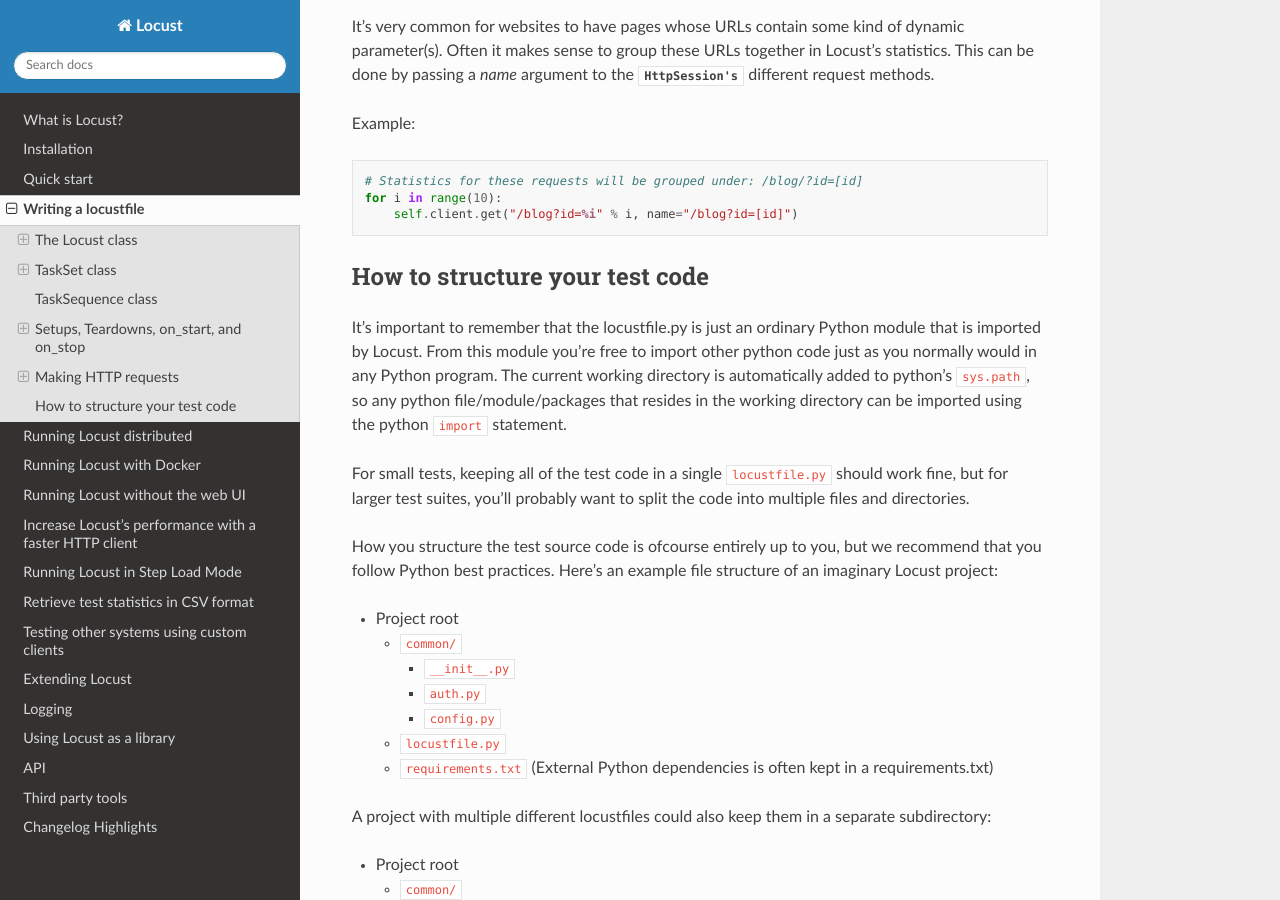
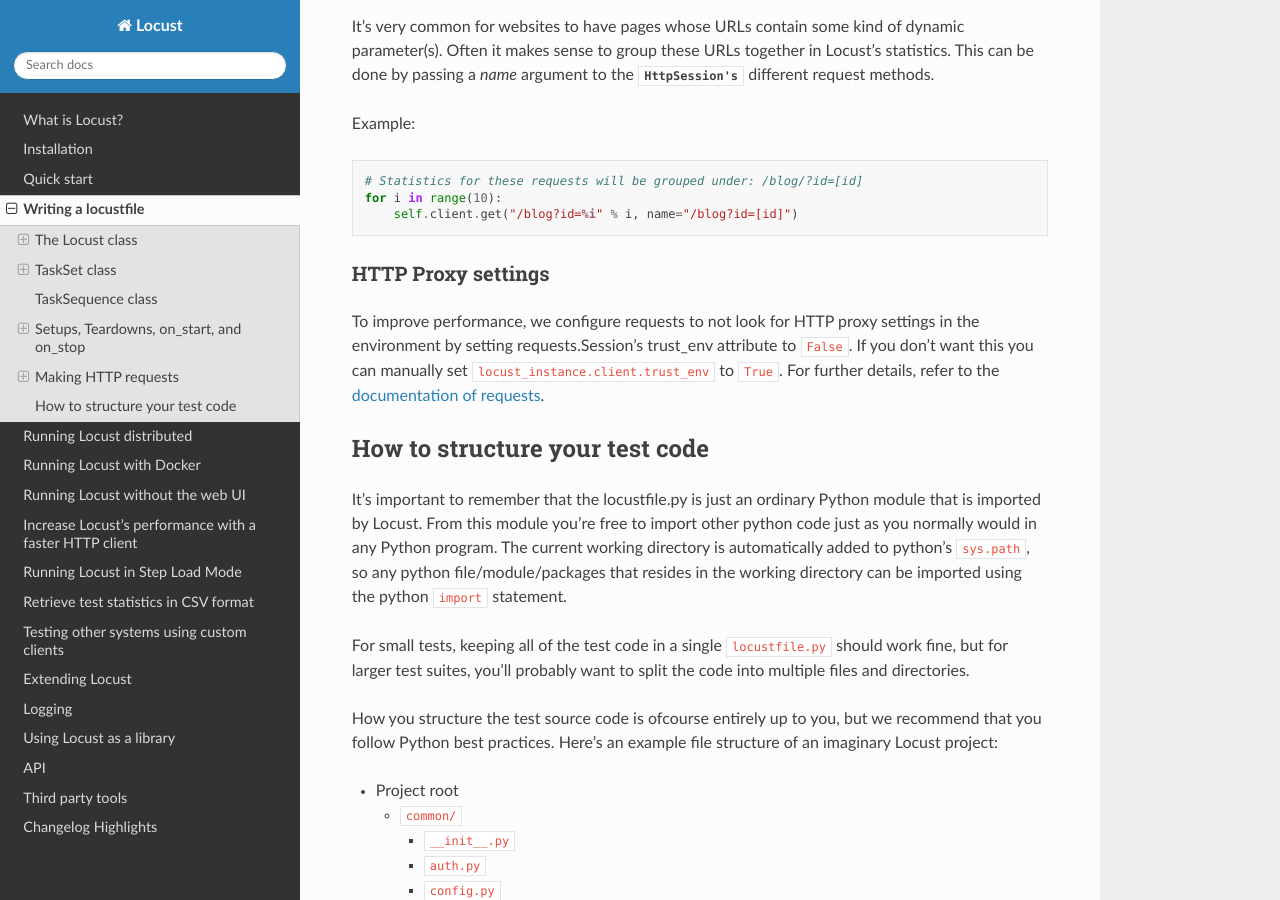
Before and after one commit to locustio/locust, a Sphinx documentation site: the page built from docs/writing-a-locustfile.rst, in a window 1280 px wide and 900 px high, scrolled down 9067 px. Built offline with Sphinx 7.4.7 and the Read the Docs theme 2.0.0, drawn with Linux system fonts in a browser that asks for light colours.

Commit message:
Remove HttpLocust.trust_env and improve documentation on Proxy settings

```diff
--- a/docs/quickstart.rst
+++ b/docs/quickstart.rst
@@ -43,10 +43,6 @@
 The :py:class:`HttpLocust <locust.core.HttpLocust>` class inherits from the
 :py:class:`Locust <locust.core.Locust>` class, and it adds a client attribute which is an instance of
 :py:class:`HttpSession <locust.clients.HttpSession>` that can be used to make HTTP requests.
-
-By default, we stop looking for proxy settings to improve performance. If you really want the test requests
-go through a HTTP proxy, you can inherit from the :py:class:`HttpLocust <locust.core.HttpLocust>` class and
-set the trust_env field to True. For further details, refer to the documentation of requests.
 
 Another way we could declare tasks, which is usually more convenient, is to use the
 ``@task`` decorator. The following code is equivalent to the above:
--- a/docs/writing-a-locustfile.rst
+++ b/docs/writing-a-locustfile.rst
@@ -474,6 +474,14 @@
         self.client.get("/blog?id=%i" % i, name="/blog?id=[id]")
 
 
+HTTP Proxy settings
+-------------------
+To improve performance, we configure requests to not look for HTTP proxy settings in the environment by setting
+requests.Session's trust_env attribute to ``False``. If you don't want this you can manually set
+``locust_instance.client.trust_env`` to ``True``. For further details, refer to the
+`documentation of requests <https://requests.readthedocs.io/en/master/api/#requests.Session.trust_env>`_.
+
+
 How to structure your test code
 ================================
 
```
Also changed, not shown: 1 other file.
